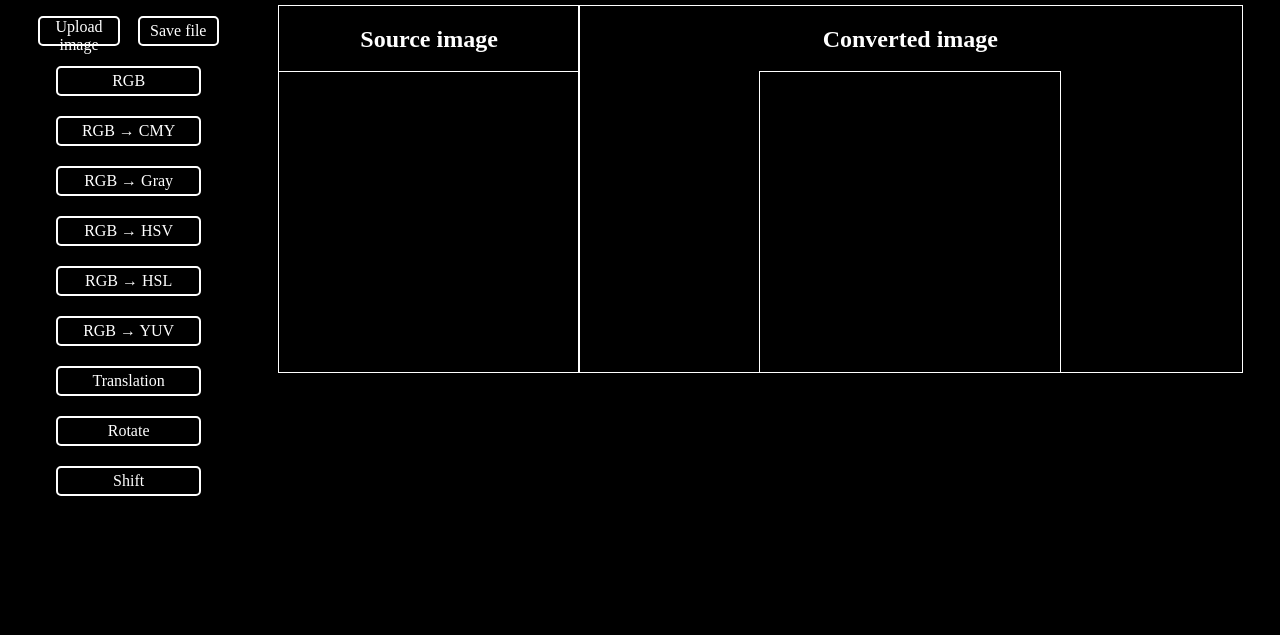
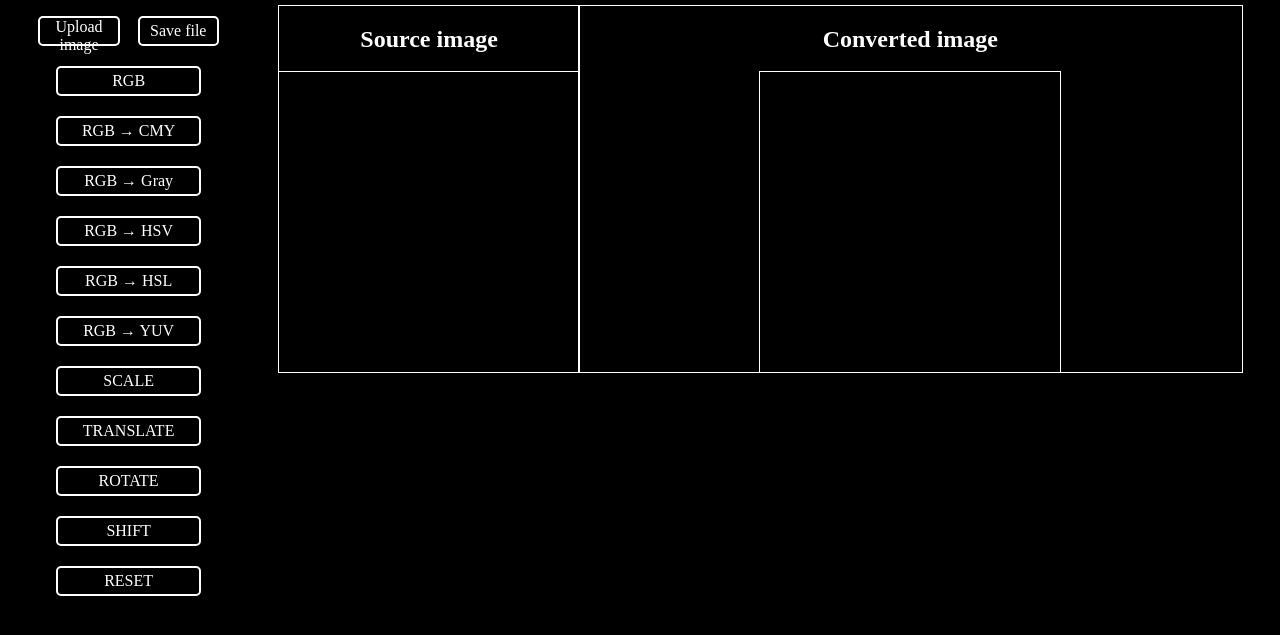
Before and after one commit to max-razhnov/opencvJS, a plain HTML site: page index.html in a window 1280 px wide. Shown: the part 95-730 px from the top of the page. Drawn offline with Linux system fonts and the light colour scheme.

Commit message:
fix: path to opencv file

```diff
--- a/index.html
+++ b/index.html
@@ -4,7 +4,7 @@
     <meta charset="UTF-8">
     <title>Laboratornaya rabota POMI</title>
     <link rel="stylesheet" href="css/styles.css">
-    <link rel="icon" href="../../img/facebook.png">
+    <link rel="icon" href="img/facebook.png">
 </head>
 <body>
 <header>
@@ -26,10 +26,11 @@
         <button id="btn-HSV" class="buttons">RGB <span class="arrow">→</span> HSV</button>
         <button id="btn-HSL" class="buttons">RGB <span class="arrow">→</span> HSL</button>
         <button id="btn-YUV" class="buttons">RGB <span class="arrow">→</span> YUV</button>
-        <!--<button id="btn-transform" class="buttons">Transform</button>-->
-        <button id="btn-translation" class="buttons">Translation</button>
-        <button id="btn-rotate" class="buttons">Rotate</button>
-        <button id="btn-shift" class="buttons">Shift</button>
+        <button id="btn-scale" class="buttons">SCALE</button>
+        <button id="btn-translation" class="buttons">TRANSLATE</button>
+        <button id="btn-rotate" class="buttons">ROTATE</button>
+        <button id="btn-shift" class="buttons">SHIFT</button>
+        <button id="btn-reset" class="buttons">RESET</button>
     </nav>
     <section class="canvas__items">
         <div class="src-img">
@@ -62,8 +63,7 @@
         </div>
     </section>
 </main>
-<script async src="../../OPEN_CV/opencv.js"></script>
-<!--<script src="https://docs.opencv.org/3.4/opencv.js" async></script>-->
+<script async src="path to your opencv file"></script>
 <script type="module" src="js/script.js" async></script>
 </body>
 </html>
```
